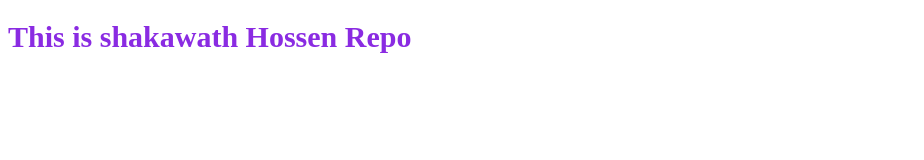
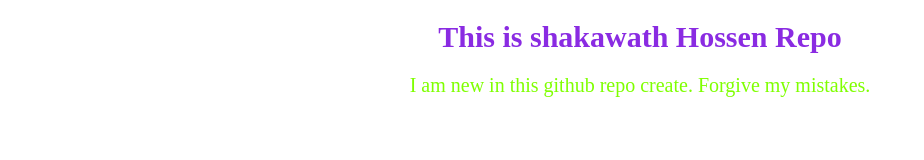
Before and after one commit to ShakawathHossen/second-repo, a plain HTML site: page index.html in a window 1280 px wide. Shown: the whole page, without its empty margins (0-924 px from the left). Drawn offline with Linux system fonts and the light colour scheme.

Commit message:
css change

```diff
--- a/index.css
+++ b/index.css
@@ -1,5 +1,11 @@
 h1{
     color: blueviolet;
     font-size: 30px;
+    text-align: center;
 
 }
+p{
+    color: chartreuse;
+    font-size: 20px;
+    text-align: center;
+}
--- a/index.html
+++ b/index.html
@@ -9,6 +9,7 @@
 </head>
 <body>
     <h1>This is shakawath Hossen Repo</h1>
+    <p>I am new in this github repo create. Forgive my mistakes.</p>
 
 </body>
 </html>
```
